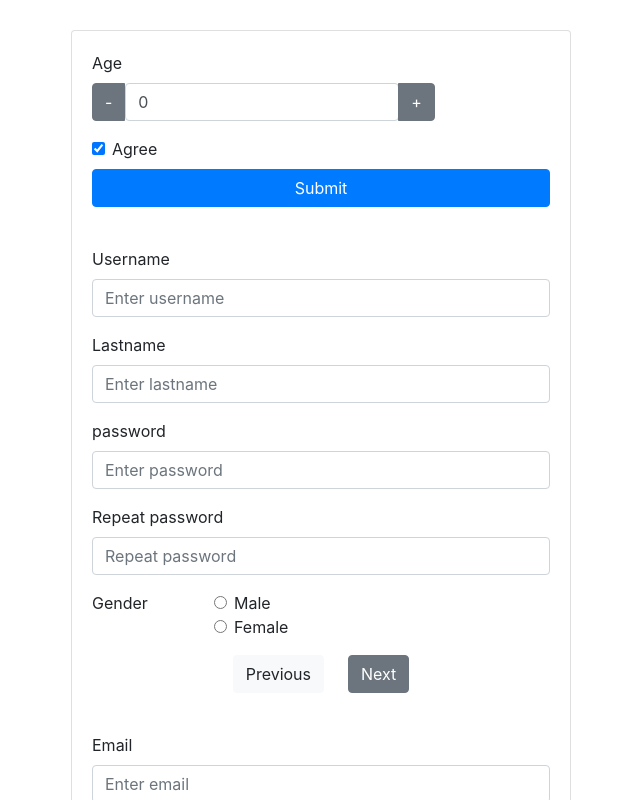
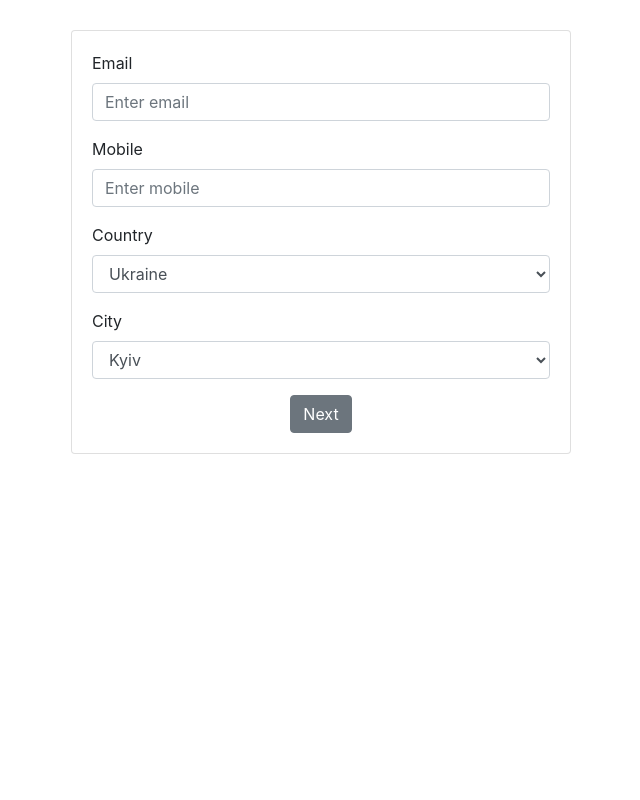
Before and after one commit to Ketino-94/form-react, a React (Create React App) app: page / in a window 1280 px wide. Shown: the top 800 px of the page, without its empty margins (319-959 px from the left). Built offline with nearby package versions, Linux system fonts and the light colour scheme.

Commit message:
add validation in component

```diff
--- a/src/components/App.js
+++ b/src/components/App.js
@@ -1,24 +1,15 @@
 import React, {Component} from 'react';
 
-import BasicForm  from "./BasicForm";
+// import BasicForm  from "./BasicForm";
 import ContactsForm from './ContactsForm';
-import AvatarForm from './AvatarForm';
+// import AvatarForm from './AvatarForm';
 
 
 export default class App extends Component {
 
   state = {
-    username: '',
-    password: '',
-    repeatPassword: '',
-    country: '1',
-    city: 'Select city',
-    gender: 'male',
     agree: true,
     age: 0 ,
-    lastname: '',
-    email: '',
-    mobile: 0,
     errors: {
       username: false,
       password: false,
@@ -118,46 +109,9 @@ export default class App extends Component {
 
     return(
       <div className="form-container card">
-        <form className="form card-body">
-
-          <div className="form-group">
-             <div> <label>Age</label></div>
-             <div className="btn-group">
-                <button type="button"
-                        className="btn btn-secondary"
-                        onClick={this.decrementAge}> - </button>
-                <input type="number"
-                        className="form-control"
-                        placeholder="Enter age"
-                        name="age"
-                        value={this.state.age}
-                        onChange={this.onChange}/>
-                <button type="button"
-                        className="btn btn-secondary"
-                        onClick={this.incrementAge}> + </button>
-             </div>
-             {this.state.errors.age ? (
-            <div className="invalid-feedback" >{this.state.errors.age}</div>) : null}
-          </div>
-          <div className="form-check mb-2">
-            <input className="form-check-input"
-                    type="checkbox"
-                    id="agree"
-                    name="agree"
-                    value={this.state.agree}
-                    onChange={this.onChangeAgree}
-                    checked={this.state.agree} />
-            <label className="form-check-label" htmlFor="agree">
-              Agree
-            </label>
-          </div>
-          <button type="submit" className="btn btn-primary w-100"
-                  onClick={this.onSubmit}> Submit</button>
-
-        </form>
-        <BasicForm error={this.state.errors}/>
+        {/* <BasicForm />  */}
         <ContactsForm />
-        <AvatarForm />
+        {/* <AvatarForm /> */}
       </div>
     );
   }
--- a/src/components/BasicForm.js
+++ b/src/components/BasicForm.js
@@ -5,9 +5,61 @@ import ButtonsForm from './ButtonsForm' ;
 export default class BasicForm extends Component {
 
 
+	state= {
+		username: '',
+    password: '',
+    gender: 'male',
+		repeatPassword: '',
+		lastname: '',
+		errors: {
+				username: '',
+				lastname: '',
+				password: '',
+				repeatPassword: ''
+			}
+	}
+
+	onChange = (e) => {
+    this.setState({
+      [e.target.name]: e.target.value
+    })
+	}
+
+	onSubmit = (e) => {
+    e.preventDefault();
+    // console.log(this.username.value , this.password.value);
+
+    const errors = {};
+    if( this.state.username.length < 5) {
+      errors.username = 'Must be more 5 characters' ;
+		}
+
+		if( this.state.lastname.length < 5) {
+      errors.lastname = 'Must be more 5 characters' ;
+    }
+
+    if( this.state.password.length < 3) {
+      errors.password = 'Must be more 3 characters' ;
+    }
+
+    if( this.state.password !== this.state.repeatPassword) {
+      errors.repeatPassword = 'Must be equal password' ;
+		}
+
+    if(Object.keys(errors).length > 0 ){
+      this.setState({
+        errors: errors
+      })
+    } else {
+      this.setState({
+        errors: {}
+      })
+      console.log('submit', this.state);
+    }
+  }
+
+
 	render() {
-        const { onChange, username, password, repeatPassword, lastname, gender} = this.props;
-
 			return(
 					<form className="form card-body">
 							<Field  id="username"
@@ -15,33 +67,33 @@ export default class BasicForm extends Component {
 											type="text"
 											placeholder="Enter username"
 											name="username"
-                        value={username}
-                        onChange={onChange}
-                        error={username}  />
+											value={this.state.username}
+											onChange={this.onChange}
+											error={this.state.errors.username}  />
 							<Field  id="lastname"
 											labelText="Lastname"
 											type="text"
 											placeholder="Enter lastname"
 											name="lastname"
-                        value={lastname}
-                        onChange={onChange}
-                        error={lastname}  />
+											value={this.state.lastname}
+											onChange={this.onChange}
+											error={this.state.errors.lastname}  />
 							<Field  id="password"
 											labelText="password"
 											type="text"
 											placeholder="Enter password"
 											name="password"
-                        value={password}
+											value={this.state.password}
 											onChange={this.onChange}
-                        error={password}  />
+											error={this.state.errors.password}  />
 							<Field  id="repeatPassword"
 											labelText="Repeat password"
 											type="text"
 											placeholder="Repeat password"
 											name="repeatPassword"
-                        value={repeatPassword}
-                        onChange={onChange}
-                        error={repeatPassword}  />
+											value={this.state.repeatPassword}
+											onChange={this.onChange}
+											error={this.state.errors.repeatPassword}  />
 							<fieldset className="form-group">
 									<div className="row">
 									<legend className="col-form-label col-sm-3 pt-0">Gender</legend>
@@ -52,8 +104,9 @@ export default class BasicForm extends Component {
 															name="gender"
 															id="male"
 															value="male"
-                                checked={gender === "male"}
-                                onChange={onChange}/>
+															checked={this.state.gender === "male"}
+															onChange={this.onChange}
+															error={this.state.errors.gender}/>
 											<label className="form-check-label" htmlFor="male">
 													Male
 											</label>
@@ -64,8 +117,8 @@ export default class BasicForm extends Component {
 															name="gender"
 															id="female"
 															value="female"
-                                checked={gender === "female"}
-                                onChange={onChange} />
+															checked={this.state.gender === "female"}
+															onChange={this.onChange} />
 											<label className="form-check-label" htmlFor="female">
 													Female
 											</label>
@@ -73,7 +126,7 @@ export default class BasicForm extends Component {
 									</div>
 									</div>
 							</fieldset>
-                <ButtonsForm/>
+							<ButtonsForm onSubmit={this.onSubmit}/>
 					</form>
 			);
 	}
--- a/src/components/ButtonsForm.js
+++ b/src/components/ButtonsForm.js
@@ -1,15 +1,16 @@
 import React, {Component} from 'react';
 
-const ButtonsForm = props =>{
-    const {onSubmit} = props ;
+export default class ButtonsForm extends Component{
+    render() {
+    const {onSubmit} = this.props;
       return(
           <div className="d-flex justify-content-center">
-            <button type="button" className="btn btn-light mr-4"
-                onClick={onSubmit}> Previous </button>
-            <button type="button" className="btn btn-secondary"
+              {/* <button type="button" className="btn btn-light mr-4"
+                  onClick={onSubmit}> Previous </button> */}
+              <button type="submit" className="btn btn-secondary"
                   onClick={onSubmit}> Next</button>
           </div>
       );
     }
 
-export default  ButtonsForm;
+}
--- a/src/components/ContactsForm.js
+++ b/src/components/ContactsForm.js
@@ -8,38 +8,101 @@ import ButtonsForm from './ButtonsForm' ;
 
 export default class ContactsForm extends Component {
 
+    state = {
+        email: '',
+        mobile: '' ,
+        onChange: '',
+        country: '1',
+        city: '',
+        errors: {
+            email: '',
+            mobile: ''
+        }
+    }
+
     getOptionsItem = (items) => {
         return items.map(item => (
         <option key={item.id} value={item.id}>{item.name}</option>
         ));
     }
 
+    getOptionsCity = (items) => {
+        for (let key in items){
+          // console.log(items[id]);
+          // for (var idee in items[id]){
+          //   // return <option key={item.id} value={item.id}>{item.name}</option>
+            if( items[key].country ===  Number(this.state.country)) {
+              console.log(items[key].name)
+              return <option key={items[key]} value={items[key]}>{items[key].name}</option>
+            }
+          // }
+        }
+    }
+
+    onChange = (e) => {
+      this.setState({
+        [e.target.name]: e.target.value
+      })
+    }
+
+    onSubmit = (e) => {
+        e.preventDefault();
+        // console.log(this.username.value , this.password.value);
+        const errors = {};
+        const validateEmail = email => {
+          let valid = /^(([^<>()\[\]\\.,;:\s@"]+(\.[^<>()\[\]\\.,;:\s@"]+)*)|(".+"))@((\[[0-9]{1,3}\.[0-9]{1,3}\.[0-9]{1,3}\.[0-9]{1,3}\])|(([a-zA-Z\-0-9]+\.)+[a-zA-Z]{2,}))$/;
+          return valid.test(String(email).toLowerCase());
+        };
+
+        const validateMobile = mobile => {
+          let valid = /^[\+]?[(]?[0-9]{3}[)]?[-\s\.]?[0-9]{3}[-\s\.]?[0-9]{4,6}$/im;
+          return valid.test(mobile);
+        };
+
+        if (!validateEmail(this.state.email)) {
+          errors.email = "Enter valid email";
+        }
+        if (!validateMobile(this.state.mobile)) {
+          errors.mobile = "Enter valid number";
+        }
+
+        if(Object.keys(errors).length > 0 ){
+          this.setState({
+            errors: errors
+          })
+        } else {
+          this.setState({
+            errors: {}
+          })
+          console.log('submit', this.state);
+        }
+      }
+
     render() {
-        const {email, mobile, onChange, country, city} = this.props;
         return(
             <form className="form card-body">
                 <Field  id="email"
                         labelText="Email"
-                        type="text"
+                        type="email"
                         placeholder="Enter email"
                         name="email"
-                        value={email}
-                        onChange={onChange}
-                        error={email}  />
+                        value={this.state.email}
+                        onChange={this.onChange}
+                        error={this.state.errors.email}  />
                 <Field  id="mobile"
                         labelText="Mobile"
                         type="tel"
                         placeholder="Enter mobile"
                         name="mobile"
-                        value={mobile}
-                        onChange={onChange}
-                        error={mobile}  />
+                        value={this.state.mobile}
+                        onChange={this.onChange}
+                        error={this.state.errors.mobile}  />
                 <div className="form-group">
                     <label htmlFor="country">Country</label>
                     <select className="form-control" id="country"
                             name="country"
-                            value={country}
-                            onChange={onChange}>
+                            value={this.state.country}
+                            onChange={this.onChange}>
                             {this.getOptionsItem(countries)}
                     </select>
                 </div>
@@ -47,12 +110,12 @@ export default class ContactsForm extends Component {
                     <label htmlFor="city">City</label>
                     <select className="form-control" id="city"
                             name="city"
-                            value={city}
-                            onChange={onChange}>
-                            {this.getOptionsItem(countries)}
+                            value={this.state.city}
+                            onChange={this.onChange}>
+                            {this.getOptionsCity(cities)}
                     </select>
                 </div>
-                <ButtonsForm/>
+                <ButtonsForm onSubmit={this.onSubmit}/>
             </form>
         );
     }
```
Also changed, not shown: src/components/NumberAndCheckbox.js (added, +45 -0 lines). Lines whose indentation alone changed are shown as unchanged.
